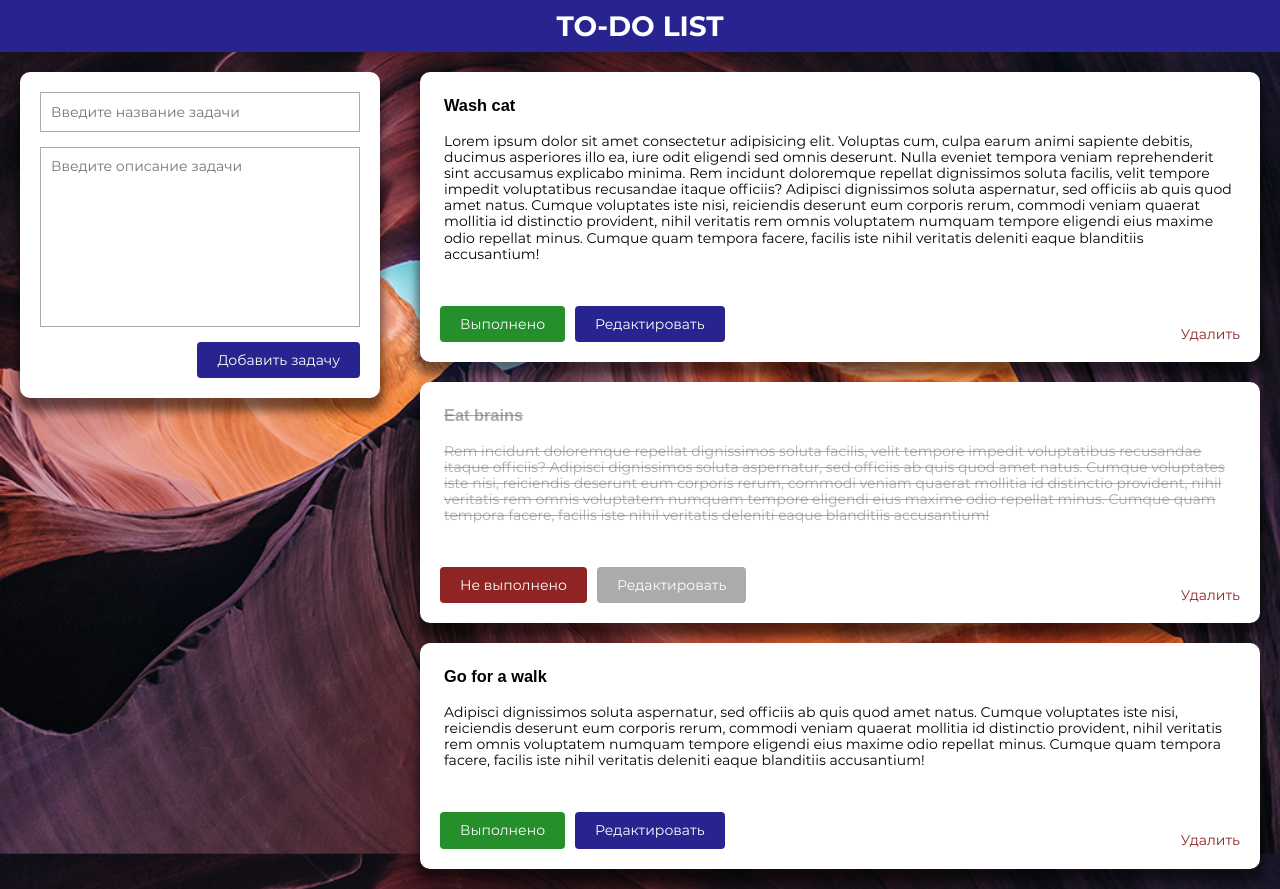
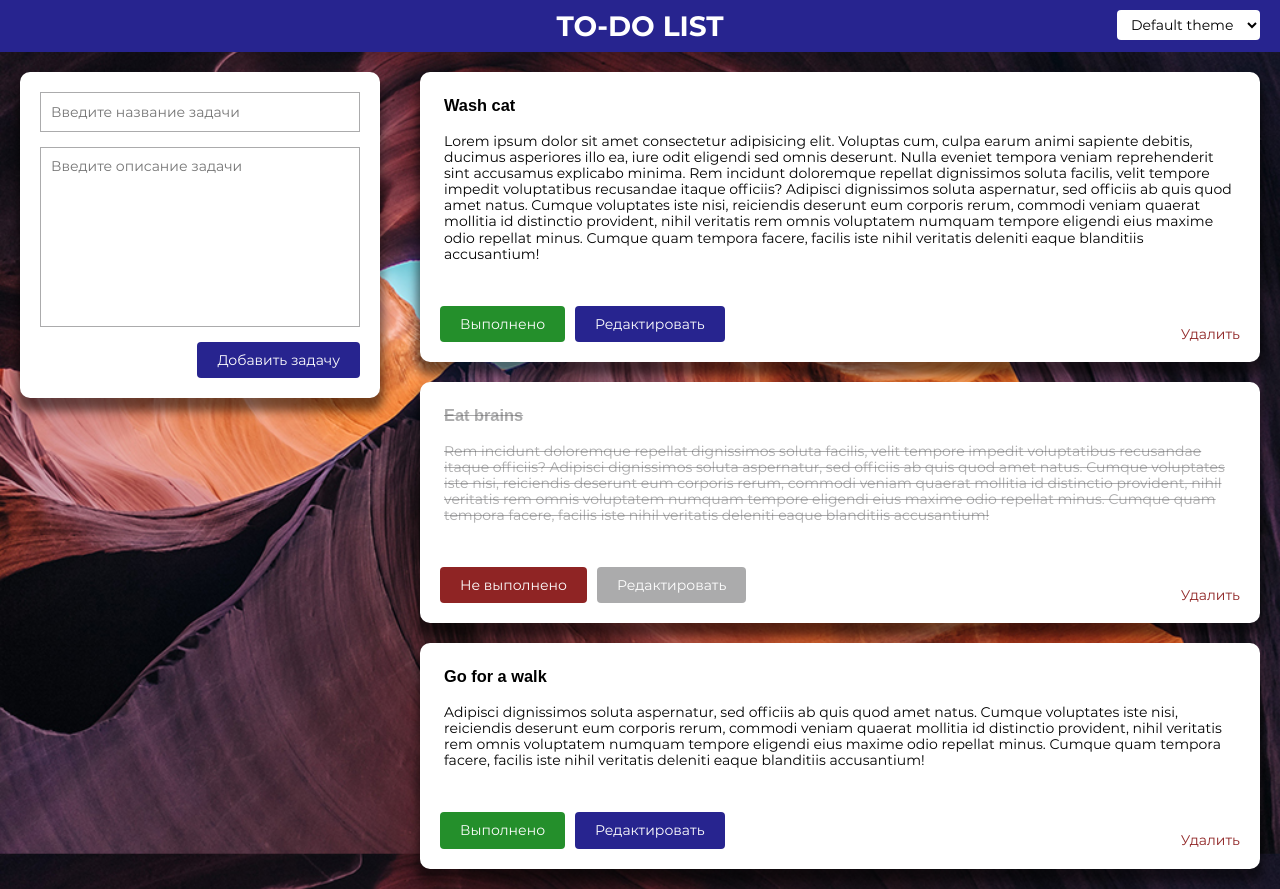
Before and after one commit to darth-tesla/to-do, a website built with webpack: page src/index.pug in a window 1280 px wide. Built offline with nearby package versions, Linux system fonts and the light colour scheme; files whose address does not match are found by name.

Commit message:
add theme select button

```diff
--- a/src/assets/styles/header.scss
+++ b/src/assets/styles/header.scss
@@ -1,4 +1,5 @@
 .header {
+  position: relative;
   background-color: var(--default);
   padding: 10px 40px;
   text-align: center;
@@ -7,4 +8,21 @@
     color: #ffffff;
     text-transform: uppercase;
   }
+  &__select {
+    position: absolute;
+    top: 10px;
+    right: 20px;
+    padding: 5px 10px;
+    background-color: #ffffff;
+    border: none;
+    border-radius: 4px;
+    cursor: pointer;
+    @media(max-width: $sm) {
+      position: relative;
+      top: 0;
+      right: 0;
+      margin-top: 10px;
+      padding: 3px 5px;
+    }
+  }
 }
--- a/src/assets/styles/vars.scss
+++ b/src/assets/styles/vars.scss
@@ -12,6 +12,7 @@
 }
 
 $sm: 576px;
+$md: 768px;
 $lg: 992px;
 
 /*
--- a/src/index.pug
+++ b/src/index.pug
@@ -7,6 +7,9 @@
   body
     header.header
       h1.header__title To-Do list
+      select.header__select
+        option.header__option(value="default") Default theme
+        option.header__option(value="dark") Dark theme
     main.main
       .form-section
         form.form
```
